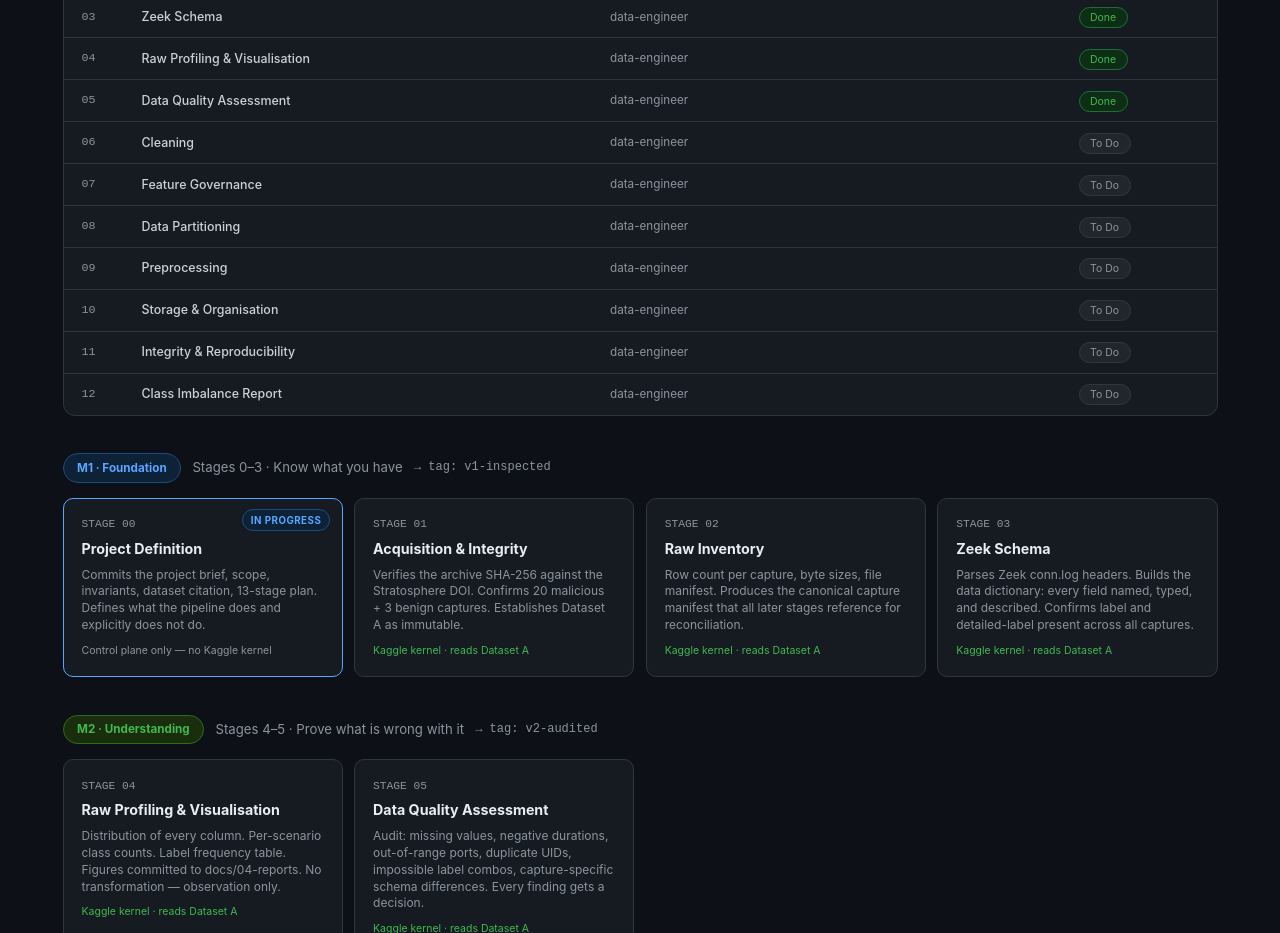
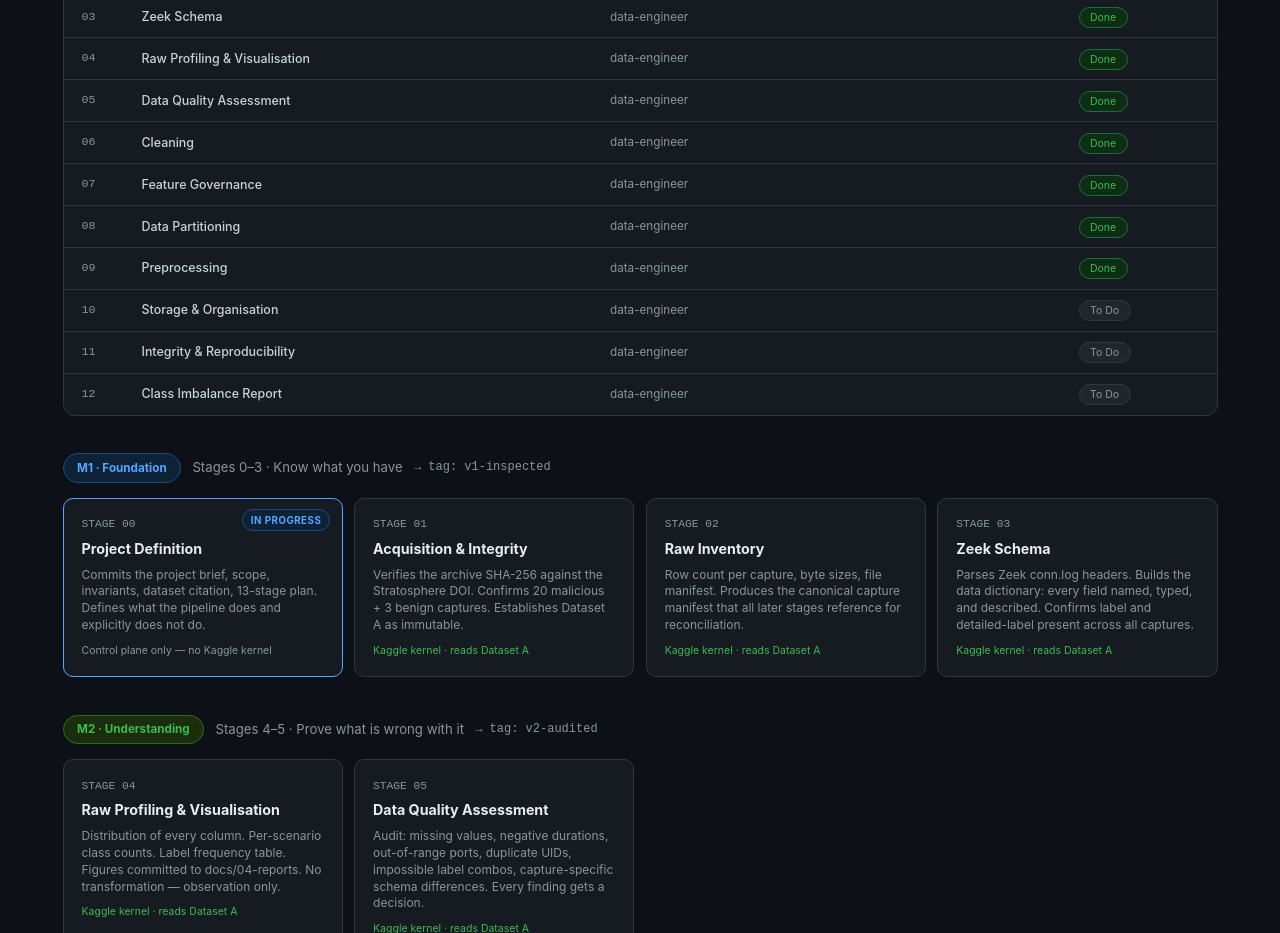
Before and after one commit to Harish020904/IDP-LOCAL, a plain HTML site: page index.html in a window 1280 px wide. Shown: the part 1960-2893 px from the top of the page. Drawn offline with Linux system fonts and the light colour scheme.

Commit message:
docs: update status board — Milestone 3 Transformation complete (stages 06-09 done)

```diff
--- a/index.html
+++ b/index.html
@@ -760,10 +760,10 @@
       <div class="status-row"><div class="status-stage">03</div><div class="status-name">Zeek Schema</div><div class="status-owner">data-engineer</div><div><span class="status-badge s-done">Done</span></div></div>
       <div class="status-row"><div class="status-stage">04</div><div class="status-name">Raw Profiling &amp; Visualisation</div><div class="status-owner">data-engineer</div><div><span class="status-badge s-done">Done</span></div></div>
       <div class="status-row"><div class="status-stage">05</div><div class="status-name">Data Quality Assessment</div><div class="status-owner">data-engineer</div><div><span class="status-badge s-done">Done</span></div></div>
-      <div class="status-row"><div class="status-stage">06</div><div class="status-name">Cleaning</div><div class="status-owner">data-engineer</div><div><span class="status-badge s-todo">To Do</span></div></div>
-      <div class="status-row"><div class="status-stage">07</div><div class="status-name">Feature Governance</div><div class="status-owner">data-engineer</div><div><span class="status-badge s-todo">To Do</span></div></div>
-      <div class="status-row"><div class="status-stage">08</div><div class="status-name">Data Partitioning</div><div class="status-owner">data-engineer</div><div><span class="status-badge s-todo">To Do</span></div></div>
-      <div class="status-row"><div class="status-stage">09</div><div class="status-name">Preprocessing</div><div class="status-owner">data-engineer</div><div><span class="status-badge s-todo">To Do</span></div></div>
+      <div class="status-row"><div class="status-stage">06</div><div class="status-name">Cleaning</div><div class="status-owner">data-engineer</div><div><span class="status-badge s-done">Done</span></div></div>
+      <div class="status-row"><div class="status-stage">07</div><div class="status-name">Feature Governance</div><div class="status-owner">data-engineer</div><div><span class="status-badge s-done">Done</span></div></div>
+      <div class="status-row"><div class="status-stage">08</div><div class="status-name">Data Partitioning</div><div class="status-owner">data-engineer</div><div><span class="status-badge s-done">Done</span></div></div>
+      <div class="status-row"><div class="status-stage">09</div><div class="status-name">Preprocessing</div><div class="status-owner">data-engineer</div><div><span class="status-badge s-done">Done</span></div></div>
       <div class="status-row"><div class="status-stage">10</div><div class="status-name">Storage &amp; Organisation</div><div class="status-owner">data-engineer</div><div><span class="status-badge s-todo">To Do</span></div></div>
       <div class="status-row"><div class="status-stage">11</div><div class="status-name">Integrity &amp; Reproducibility</div><div class="status-owner">data-engineer</div><div><span class="status-badge s-todo">To Do</span></div></div>
       <div class="status-row"><div class="status-stage">12</div><div class="status-name">Class Imbalance Report</div><div class="status-owner">data-engineer</div><div><span class="status-badge s-todo">To Do</span></div></div>
```
